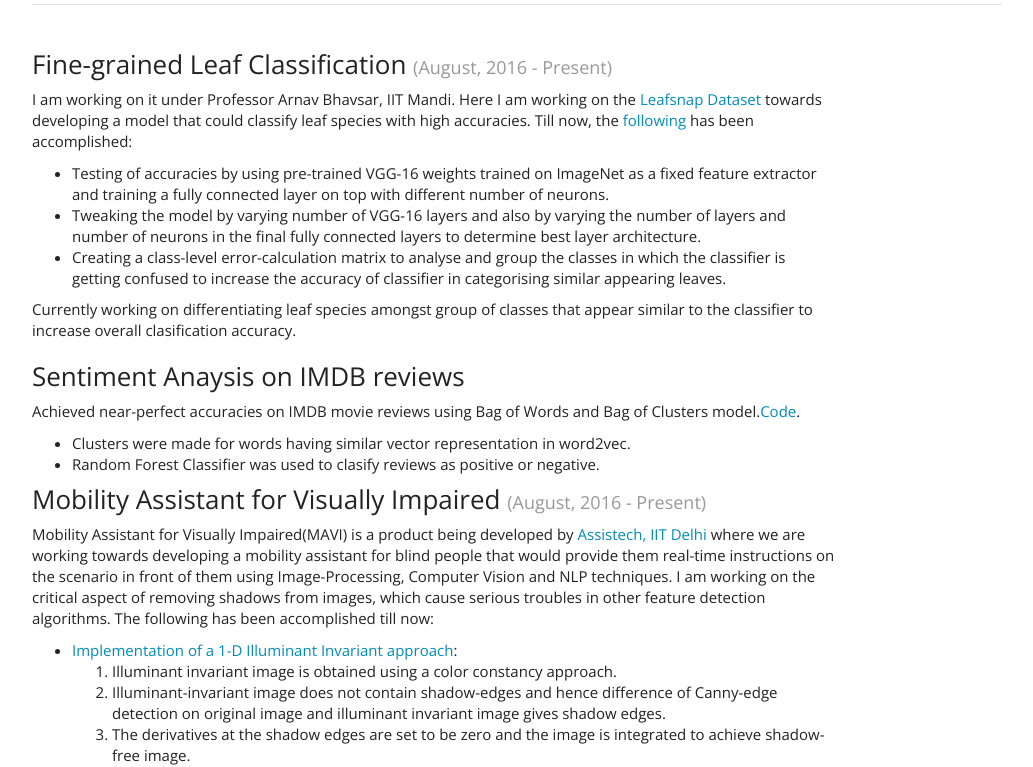
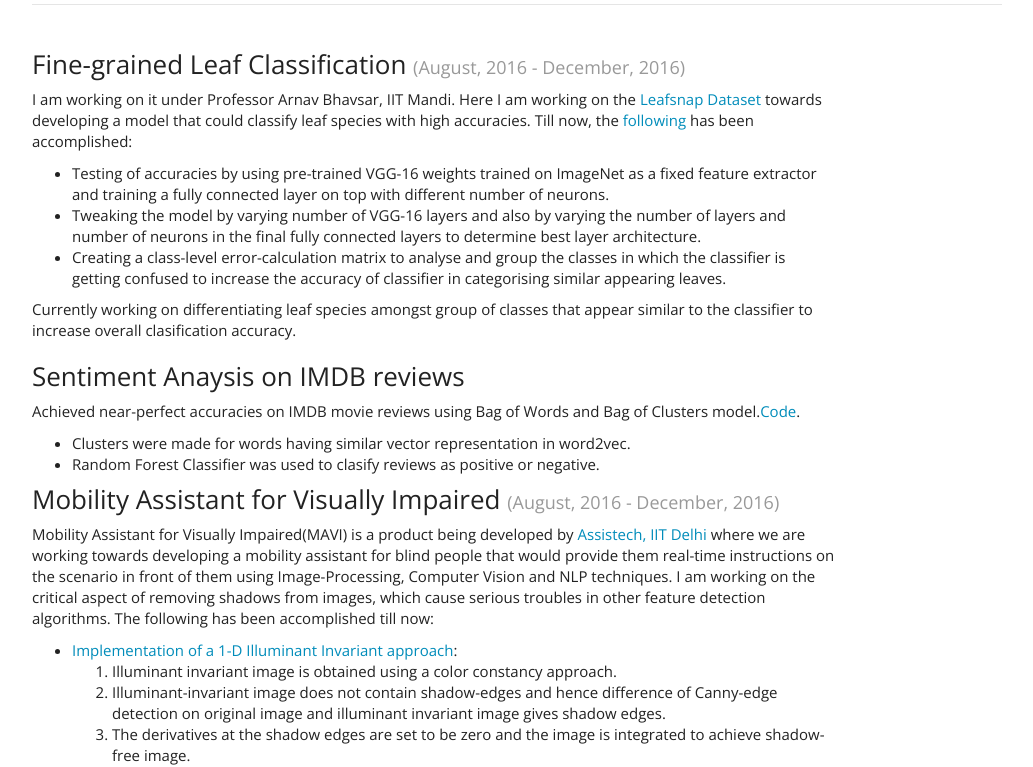
Before and after one commit to srijan-mishra/srijan-mishra.github.io, a plain HTML site: page projects.html in a window 1280 px wide. Shown: the part 41-808 px from the top of the page, without its empty margins (123-1156 px from the left). Drawn offline with nearby package versions, Linux system fonts and the light colour scheme.

Commit message:
Changes to projects

```diff
--- a/projects.html
+++ b/projects.html
@@ -60,7 +60,7 @@
 
 
                 <article class="project">
-                    <h3>Fine-grained Leaf Classification <span class="text-muted">(August, 2016 - Present)</span></h3>
+                    <h3>Fine-grained Leaf Classification <span class="text-muted">(August, 2016 - December, 2016)</span></h3>
                     <p>I am working on it under Professor Arnav Bhavsar, IIT Mandi. Here I am working on the <a href="http://leafsnap.com/">Leafsnap Dataset</a> towards developing a model that could classify leaf species with high accuracies. Till now, the <a href="https://github.com/srijan-mishra/Computer-Vision-Projects/tree/master/Projects/Leaf-Classification">following</a> has been accomplished:
                     </p>
                     <ul>
@@ -82,7 +82,7 @@
                 </article>
 
                 <article class="project">
-                    <h3 class="zero-top">Mobility Assistant for Visually Impaired <span class="text-muted">(August, 2016 - Present)</span></h3>
+                    <h3 class="zero-top">Mobility Assistant for Visually Impaired <span class="text-muted">(August, 2016 - December, 2016)</span></h3>
                     <p>
                         Mobility Assistant for Visually Impaired(MAVI) is a product being developed by <a href="http://assistech.iitd.ernet.in/index.php">Assistech, IIT Delhi</a> where we are working towards developing a mobility assistant for blind people that would provide them real-time instructions on the scenario in front of them using Image-Processing, Computer Vision and NLP techniques. I am working on the critical aspect of removing shadows from images, which cause serious troubles in other feature detection algorithms. The following has been accomplished till now:
                     </p>
```
